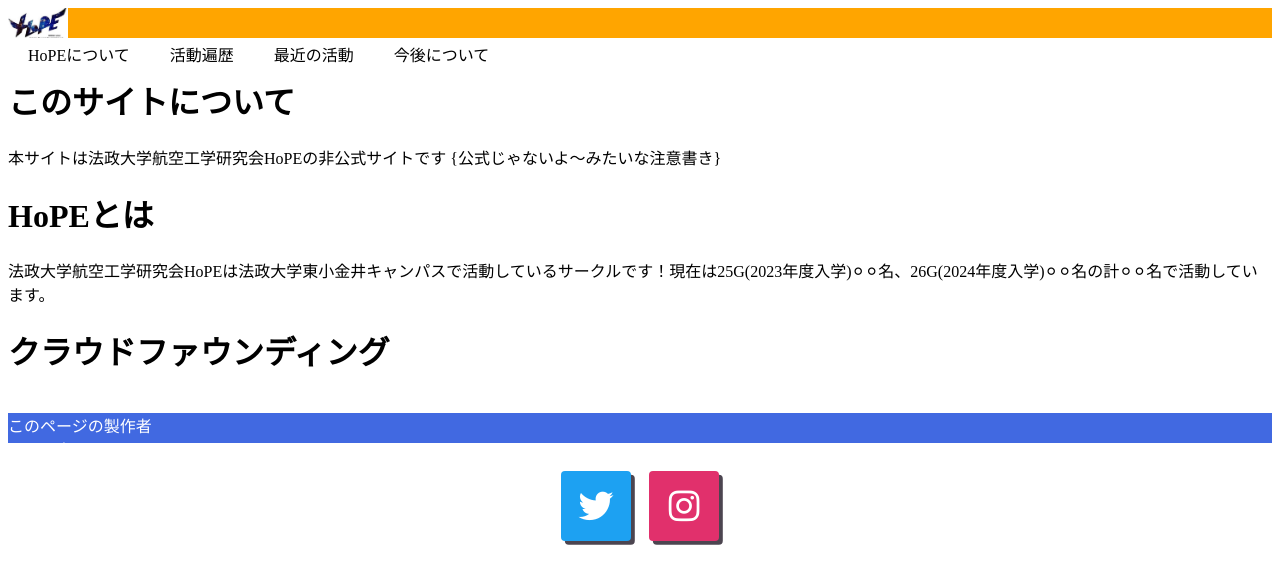
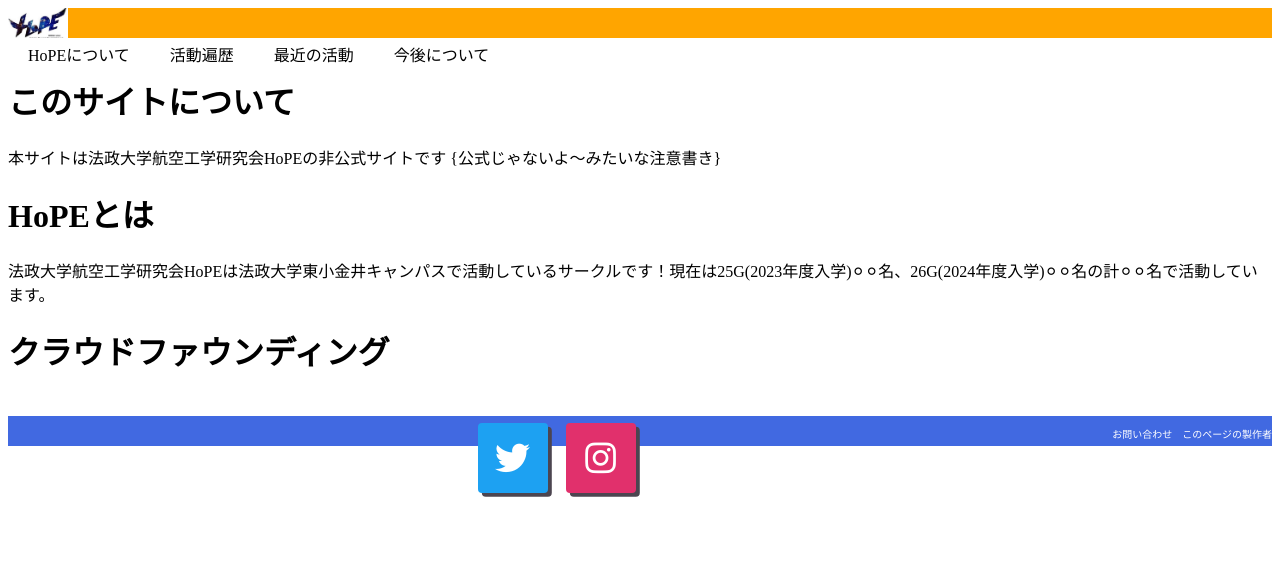
Before and after one commit to RikuoUmemoto/HoPE, a plain HTML site: page index.html in a window 1280 px wide. Drawn offline with Linux system fonts and the light colour scheme.

Commit message:
footerの見た目変更

```diff
--- a/kokenhope.css
+++ b/kokenhope.css
@@ -32,6 +32,10 @@
 .footer-listitem{
     list-style: none;
     border-width: 5px;
+    float: right;
+    margin-left: 10px;
+    margin-top: 10px;
+    font-size: 10px;
 }
 
 ul{
```
